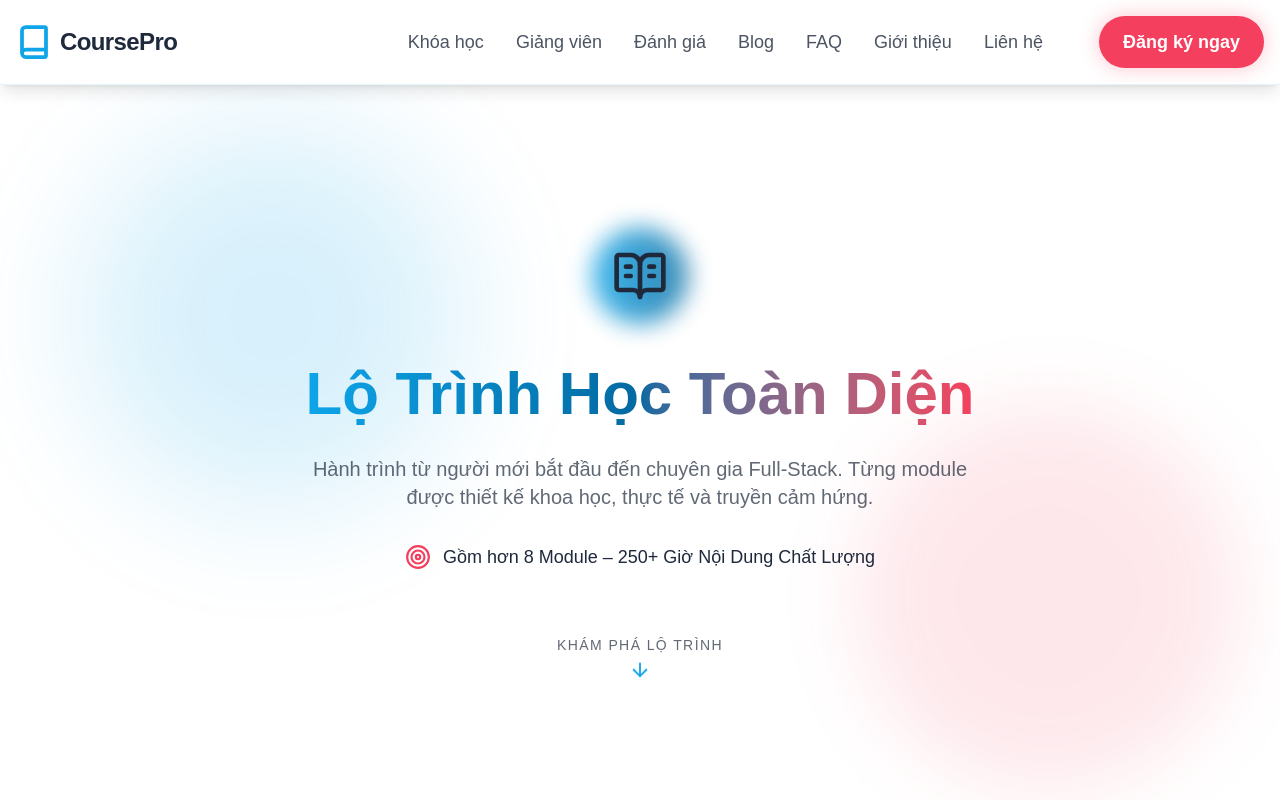
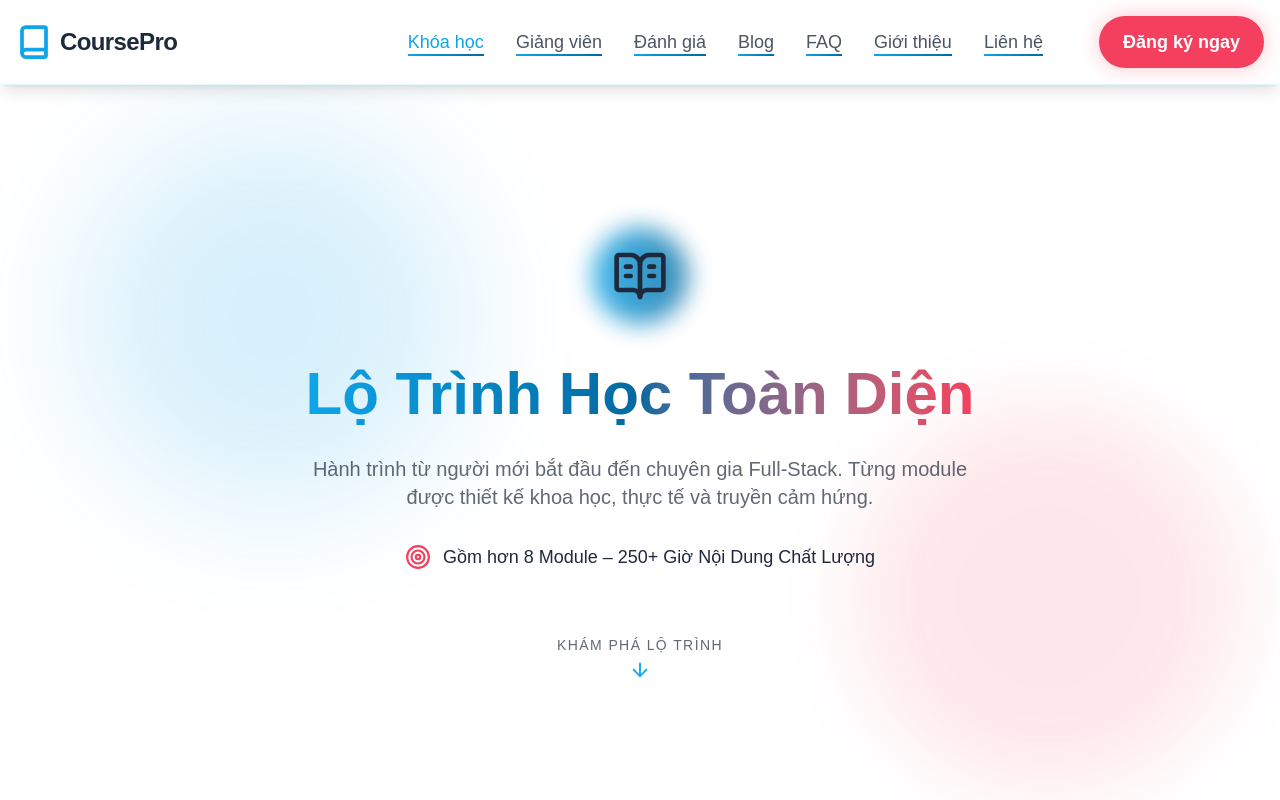
Before and after one commit to Thanh-Nguyen-2002/online_course, a Next.js app: page /curriculum in a window 1280 px wide. Shown: the top 800 px of the page. Built offline with nearby package versions, Linux system fonts and the light colour scheme.

Commit message:
hoàn thành project

```diff
--- a/components/HomePage/BlogPreview.tsx
+++ b/components/HomePage/BlogPreview.tsx
@@ -3,6 +3,7 @@
 import Image from "next/image";
 import { Calendar, ChevronRight, User } from "lucide-react";
 import { motion } from "framer-motion";
+import Link from "next/link";
 
 const blogPosts = [
     {
@@ -103,7 +104,10 @@ export default function BlogPreview() {
                 </div>
 
                 <div className="mt-16">
-                    <button className="group bg-[#F43F5E] hover:bg-[#F43F5E]/90 text-white font-bold py-3 px-10 rounded-full shadow-[0_8px_30px_rgba(244,63,94,0.12)] transition-all duration-300 flex items-center gap-3 mx-auto text-lg">
+                    <Link href="/blog">
+                        <button className="group bg-[#F43F5E] hover:bg-[#F43F5E]/90 text-white font-bold py-3 px-10 rounded-full
+                            shadow-[0_8px_30px_rgba(244,63,94,0.12)] transition-all duration-300 flex
+                            items-center gap-3 mx-auto text-lg cursor-pointer">
                             <span className="group-hover:translate-x-1 transition-transform duration-300">
                                 Xem Thêm Bài Viết
                             </span>
@@ -112,6 +116,7 @@ export default function BlogPreview() {
                                 className="group-hover:translate-x-1 transition-transform duration-300"
                             />
                         </button>
+                    </Link>
                 </div>
             </div>
         </section>
--- a/components/HomePage/CallToAction.tsx
+++ b/components/HomePage/CallToAction.tsx
@@ -1,4 +1,5 @@
 import { ArrowRight } from "lucide-react";
+import Link from "next/link";
 
 export default function CallToAction() {
     return (
@@ -24,7 +25,10 @@ export default function CallToAction() {
                 </p>
 
                 <div className="relative inline-block">
-                    <button className="group bg-[#F43F5E] hover:bg-[#F43F5E]/90 text-white font-bold py-4 px-12 rounded-full text-xl shadow-[0_0_25px_rgba(244,63,94,0.28)] transition-all duration-300 flex items-center gap-3 mx-auto">
+                    <Link href="register">
+                        <button className="group bg-[#F43F5E] hover:bg-[#F43F5E]/90 text-white font-bold py-4
+                            px-12 rounded-full text-xl shadow-[0_0_25px_rgba(244,63,94,0.28)] transition-all duration-300
+                            flex items-center gap-3 mx-auto cursor-pointer">
                             <span className="group-hover:translate-x-1 transition-transform duration-300">
                                 Đăng ký ngay hôm nay
                             </span>
@@ -33,6 +37,7 @@ export default function CallToAction() {
                                 className="group-hover:translate-x-1 transition-transform duration-300"
                             />
                         </button>
+                    </Link>
                 </div>
 
                 <p className="mt-8 text-sm text-[#1E293B]/70">
--- a/components/HomePage/FAQSection.tsx
+++ b/components/HomePage/FAQSection.tsx
@@ -2,6 +2,7 @@
 import { ChevronDown, ChevronRight } from "lucide-react";
 import { motion, AnimatePresence } from "framer-motion";
 import { useState } from "react";
+import Link from "next/link";
 
 const faqs = [
     {
@@ -108,9 +109,10 @@ export default function FAQSection() {
                 </div>
 
                 <div className="mt-16">
+                    <Link href="/faq">
                         <button className="group bg-[#F43F5E] hover:bg-[#F43F5E]/90 text-white font-bold py-3 px-10
                         rounded-full shadow-[0_0_25px_rgba(244,63,94,0.3)] transition-all duration-300
-                    flex items-center gap-3 mx-auto text-lg">
+                        flex items-center gap-3 mx-auto text-lg cursor-pointer">
                             <span className="group-hover:translate-x-1 transition-transform duration-300">
                                 Xem Tất Cả Câu Hỏi
                             </span>
@@ -119,6 +121,7 @@ export default function FAQSection() {
                                 className="group-hover:translate-x-1 transition-transform duration-300"
                             />
                         </button>
+                    </Link>
                 </div>
             </div>
         </section>
--- a/components/HomePage/TestimonialCarousel.tsx
+++ b/components/HomePage/TestimonialCarousel.tsx
@@ -3,6 +3,7 @@
 import Image from "next/image";
 import { Star, ChevronRight } from "lucide-react";
 import { motion } from "framer-motion";
+import Link from "next/link";
 
 const testimonials = [
     {
@@ -108,14 +109,16 @@ export default function TestimonialCarousel() {
                 </div>
 
                 <div className="mt-16">
+                    <Link href="/reviews" className="inline-block mb-6">
                         <button className="group bg-[#F43F5E] hover:bg-[#F43F5E]/90 text-white font-bold py-3 px-8
                         rounded-full shadow-[0_0_20px_rgba(244,63,94,0.3)] transition-all duration-300
-                    flex items-center gap-2 mx-auto text-lg">
+                        flex items-center gap-2 mx-auto text-lg cursor-pointer">
                             <span className="group-hover:translate-x-1 transition-transform duration-300">
                                 Đọc hơn 500+ đánh giá
                             </span>
                             <ChevronRight size={22} />
                         </button>
+                    </Link>
                 </div>
             </div>
         </section>
--- a/components/Layout/Header.tsx
+++ b/components/Layout/Header.tsx
@@ -2,21 +2,39 @@
 
 import { useState } from "react";
 import Link from "next/link";
+import { usePathname } from "next/navigation";
 import { Menu, X, Book } from "lucide-react";
 
 export default function Header() {
     const [isMenuOpen, setIsMenuOpen] = useState(false);
     const toggleMenu = () => setIsMenuOpen(!isMenuOpen);
+    const pathname = usePathname();
 
-    const linkClass =
-        "relative group text-[#1E293B]/80 hover:text-[#0EA5E9] font-medium text-lg transition duration-300 ease-in-out";
-    const underlineClass =
-        "absolute left-0 bottom-0 w-full h-0.5 bg-gradient-to-r from-[#0EA5E9] to-[#0369A1] scale-x-0 group-hover:scale-x-100 transition-transform duration-300 ease-out";
+    const links = [
+        ["Khóa học", "/curriculum"],
+        ["Giảng viên", "/instructors"],
+        ["Đánh giá", "/reviews"],
+        ["Blog", "/blog"],
+        ["FAQ", "/faq"],
+        ["Giới thiệu", "/about"],
+        ["Liên hệ", "/contact"],
+    ];
+
+    const linkClass = (href: string) =>
+        `relative group font-medium text-lg transition duration-300 ease-in-out ${
+        pathname === href
+            ? "text-[#0EA5E9]"
+            : "text-[#1E293B]/80 hover:text-[#0EA5E9]"
+        }`;
+
+    const underlineClass = (href: string) =>
+        `absolute left-0 bottom-0 w-full h-0.5 bg-gradient-to-r from-[#0EA5E9] to-[#0369A1] origin-left
+        scale-x-${pathname === href ? "100" : "0"} group-hover:scale-x-100
+        transition-transform duration-300 ease-out`;
 
     return (
         <header className="bg-white/95 text-[#1E293B] shadow-lg sticky top-0 z-50 backdrop-blur-md border-b border-[#0EA5E9]/10 px-4">
             <div className="max-w-[1700px] mx-auto py-4 flex items-center justify-between">
-
                 <Link href="/" className="flex items-center space-x-2">
                     <Book className="h-9 w-9 text-[#0EA5E9]" strokeWidth={2.5} />
                     <span className="text-2xl font-extrabold tracking-tight text-[#1E293B]">
@@ -25,18 +43,10 @@ export default function Header() {
                 </Link>
 
                 <nav className="hidden md:flex space-x-8 items-center">
-                {[
-                    ["Khóa học", "/curriculum"],
-                    ["Giảng viên", "/instructors"],
-                    ["Đánh giá", "/reviews"],
-                    ["Blog", "/blog"],
-                    ["FAQ", "/faq"],
-                    ["Giới thiệu", "/about"],
-                    ["Liên hệ", "/contact"]
-                ].map(([title, href]) => (
-                    <Link key={href} href={href} className={linkClass}>
+                    {links.map(([title, href]) => (
+                        <Link key={href} href={href} className={linkClass(href)}>
                             {title}
-                        <span className={underlineClass}></span>
+                            <span className={underlineClass(href)}></span>
                         </Link>
                     ))}
 
@@ -68,18 +78,16 @@ export default function Header() {
                 } bg-white/95 pb-4 border-t border-[#0EA5E9]/10`}
             >
                 <div className="flex flex-col items-center space-y-4 pt-4">
-                    {[
-                        ["Khóa học", "/curriculum"],
-                        ["Giảng viên", "/instructor"],
-                        ["Đánh giá", "/testimonials"],
-                        ["Blog", "/blog"],
-                        ["FAQ", "/faq"],
-                    ].map(([title, href]) => (
+                    {links.map(([title, href]) => (
                         <Link
                             key={href}
                             href={href}
                             onClick={toggleMenu}
-                        className="text-[#1E293B]/80 hover:text-[#0EA5E9] transition duration-300 ease-in-out text-lg font-medium"
+                            className={`text-lg font-medium transition duration-300 ease-in-out ${
+                                pathname === href
+                                ? "text-[#0EA5E9]"
+                                : "text-[#1E293B]/80 hover:text-[#0EA5E9]"
+                            }`}
                         >
                             {title}
                         </Link>
```
Also changed, not shown: components/HomePage/InstructorSpotlight.tsx (+10 -7 lines). Lines whose indentation alone changed are shown as unchanged.
